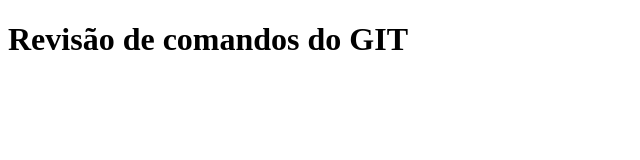
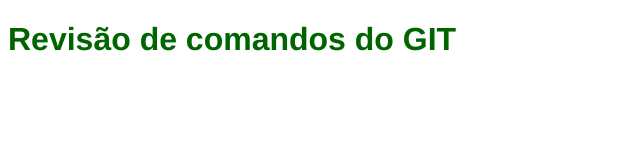
Before and after one commit to Midlejvbm/GITRevis-o, a plain HTML site: page index.html in a window 1280 px wide. Shown: the whole page, without its empty margins (0-640 px from the left). Drawn offline with Linux system fonts and the light colour scheme.

Commit message:
Formatei o H1

```diff
--- a/index.html
+++ b/index.html
@@ -4,6 +4,7 @@
     <meta charset="UTF-8">
     <meta name="viewport" content="width=device-width, initial-scale=1.0">
     <title>Git Revisão</title>
+    <link rel="stylesheet" href="style.css">
 </head>
 <body>
     <h1>Revisão de comandos do GIT</h1>
--- /dev/null
+++ b/style.css
@@ -0,0 +1,8 @@
+*
+{
+    font-family: Helvetica;
+}
+
+h1{
+    color: darkgreen;
+}
```
